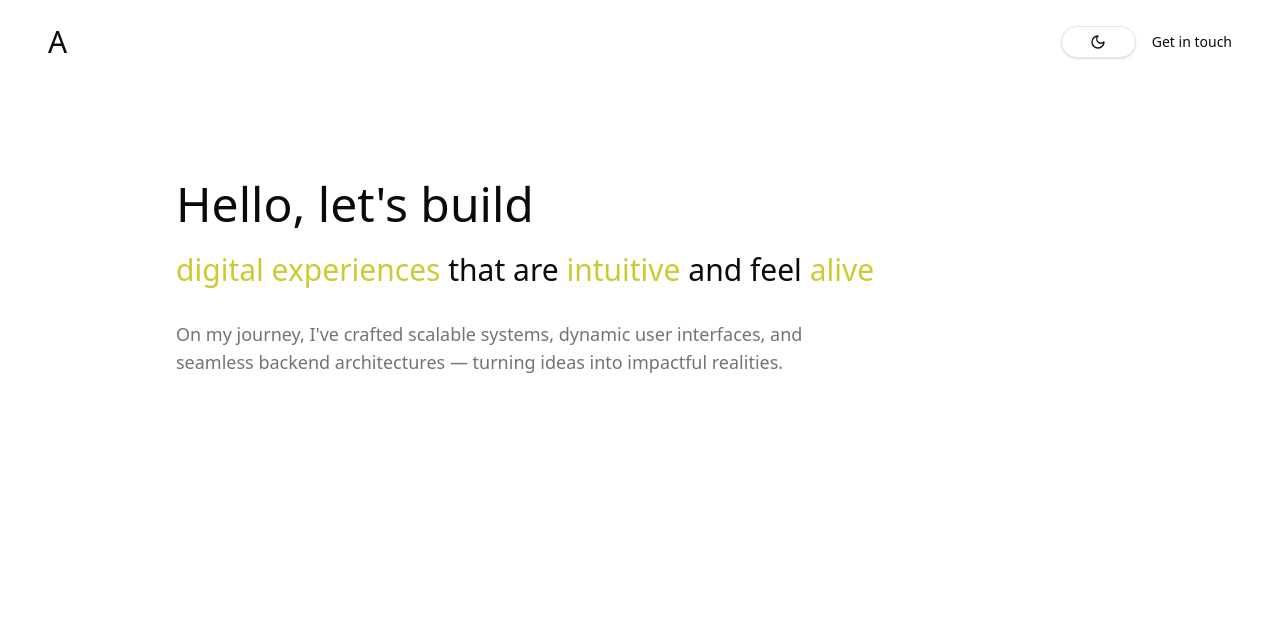
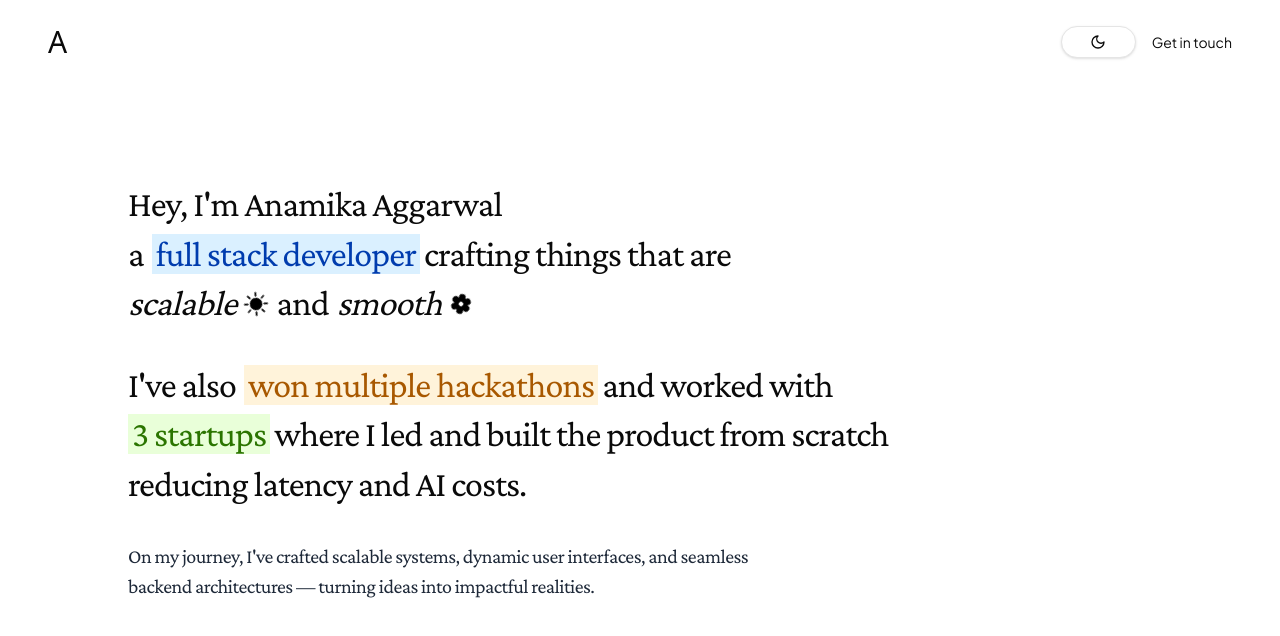
Before and after one commit to Anamika1608/portfolio, a Next.js app: page / in a window 1280 px wide. Shown: the top 636 px of the page. Built offline with nearby package versions, Linux system fonts and the light colour scheme.

Commit message:
heroSection: added hack and startups exp

```diff
--- a/src/app/globals.css
+++ b/src/app/globals.css
@@ -1,5 +1,6 @@
 @import "tailwindcss";
 @import "tw-animate-css";
+
 
 @custom-variant dark (&:is(.dark *));
 
@@ -39,6 +40,10 @@
   --radius-md: calc(var(--radius) - 2px);
   --radius-lg: var(--radius);
   --radius-xl: calc(var(--radius) + 4px);
+  --font-crimson: var(--font-crimson);
+  --font-jetbrains: var(--font-jetbrains);
+  --font-vt323: var(--font-vt323);
+  --font-jakarta: var(--font-jakarta);
 }
 
 :root {
@@ -72,10 +77,7 @@
   --sidebar-accent: oklch(0.97 0 0);
   --sidebar-accent-foreground: oklch(0.205 0 0);
   --sidebar-ring: oklch(0.708 0 0);
-  --font-jakarta: 'Plus Jakarta Sans', sans-serif;
-  --font-crimson: 'Crimson Pro', serif;
-  --font-jetbrains: 'JetBrains Mono', monospace;
-  --font-vt323: 'VT323', monospace;
+
 }
 
 .dark {
@@ -170,4 +172,20 @@
   .accent-text {
     @apply text-[#ccca32] dark:text-[#cdcb33];
   }
+  .animate-spin-slow {
+    animation: spin 15s linear infinite; /* Adjust time as you wish */
+  }
 }
+
+@keyframes slideBg {
+  from {
+    transform: scaleX(0);
+  }
+  to {
+    transform: scaleX(1);
+  }
+}
+
+.animate-slide-bg {
+  animation: slideBg 0.8s cubic-bezier(0.65, 0, 0.35, 1) forwards;
+}
--- a/src/app/layout.tsx
+++ b/src/app/layout.tsx
@@ -11,7 +11,7 @@ const jakarta = Plus_Jakarta_Sans({
 const crimson = Crimson_Pro({
   variable: "--font-crimson",
   subsets: ["latin"],
-  weight: ["400", "700"],
+  weight: ["300", "400", "700"],
 });
 
 const jetbrains = JetBrains_Mono({
--- a/src/app/page.tsx
+++ b/src/app/page.tsx
@@ -1,5 +1,5 @@
 import { Header } from "@/components/header";
-import { HeroSection } from "@/components/hero/hero-section";
+import { HeroSection } from "@/components/Hero/hero-section";
 
 export default function Home() {
   return (
--- a/src/components/hero/hero-section.tsx
+++ b/src/components/hero/hero-section.tsx
@@ -1,19 +1,53 @@
-"use client"
+"use client";
 
 export function HeroSection() {
   return (
-        <section className="w-full max-w-5xl mx-auto px-6 md:px-12 py-16 md:py-24">
-            <h1 className="text-4xl md:text-5xl font-medium mb-6 font-crimson">
-                Hello, let's build
+    <section className="ml-20 max-w-4xl px-6 md:px-12 py-16 md:py-24 font-crimson text-4xl tracking-tight leading-snug">
+      <h1 className="font-medium">
+        Hey, I'm Anamika Aggarwal
       </h1>
-            <p className="text-2xl md:text-3xl font-medium mb-8">
-                <span className="accent-text font-jakarta">digital experiences</span> that are
-                <span className="accent-text"> intuitive</span> and feel
-                <span className="accent-text"> alive</span>
+
+      {/* First Paragraph */}
+      <p className="font-medium mb-8">
+        a
+        <span className="bg-[#DAF0FF] text-[#003CAE] px-1 ml-2 font-medium mr-1">
+          full stack developer
+        </span>
+        crafting things that are
+        <span className="flex items-center flex-wrap gap-2">
+          <span className="italic">scalable</span>
+          <img
+            src="/hero/sun.svg"
+            alt="sun icon"
+            className="w-6 h-6 animate-spin-slow"
+          />
+          <span className="not-italic">and</span>
+          <span className="italic">smooth</span>
+          <img
+            src="/hero/flower.svg"
+            alt="flower icon"
+            className="w-6 h-6 animate-spin-slow"
+          />
+        </span>
       </p>
-            <p className="text-base md:text-lg text-muted-foreground max-w-2xl">
+
+      {/* Second Paragraph */}
+      <p className="font-medium mb-8">
+        I've also
+        <span className="bg-[#FFF3DA] text-[#A85800] px-1 ml-2 font-medium mr-1">
+          won multiple hackathons
+        </span>
+        and worked with
+        <br />
+        <span className="bg-[#E9FFD9] text-[#2B7500] px-1  font-medium mr-1">
+        3 startups
+        </span>
+        where I led and built the product from scratch reducing latency and AI costs.
+      </p>
+
+      <p className="text-sm md:text-xl text-gray-800 max-w-2xl mt-6 tracking-tight leading-normal">
         On my journey, I've crafted scalable systems, dynamic user interfaces, and seamless backend architectures — turning ideas into impactful realities.
       </p>
     </section>
-    )
+  );
 }
```
Also changed, not shown: public/hero/flower.svg (added), public/hero/sun.svg (added). Lines whose indentation alone changed are shown as unchanged.
